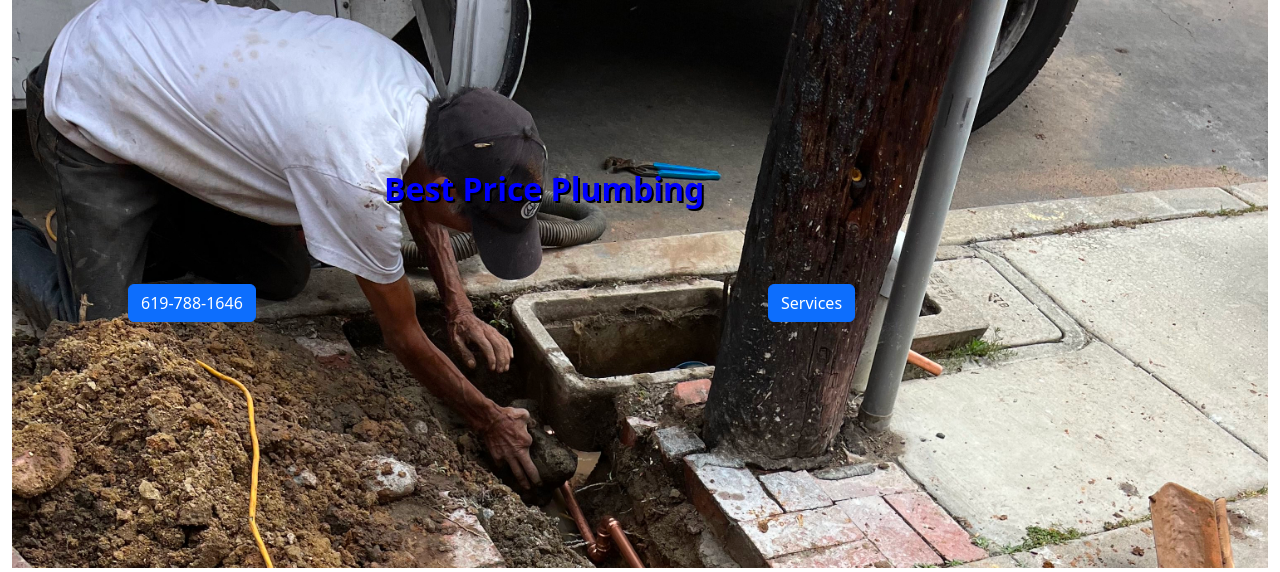
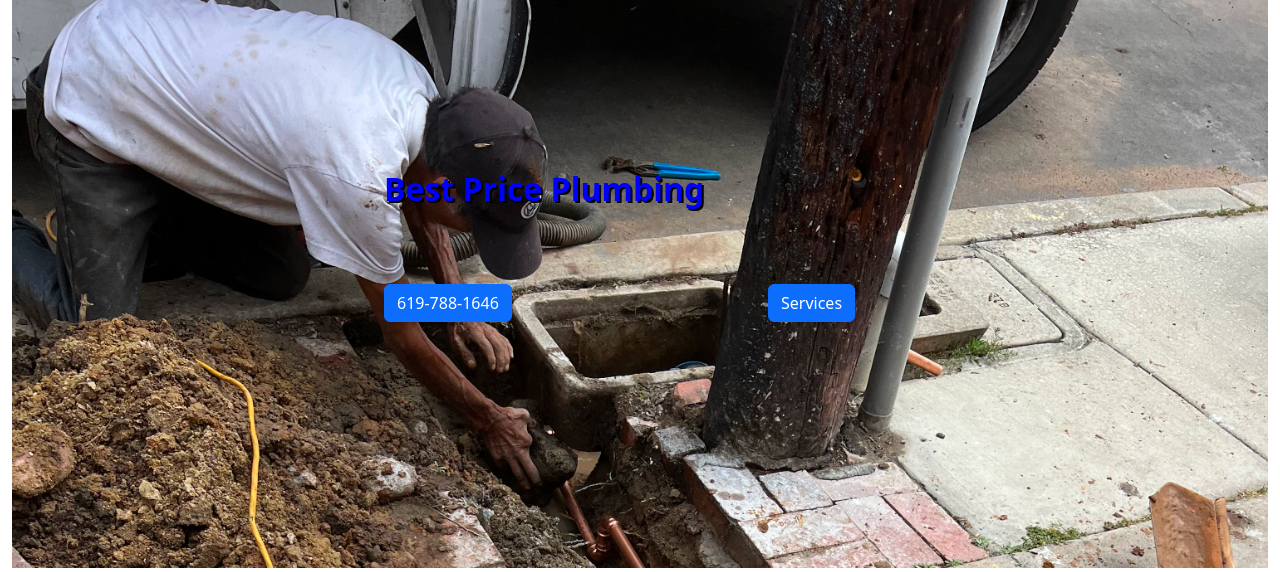
Before and after one commit to kingofcode898/DadWeb, a Flask app: page / in a window 1280 px wide. Shown: the part 132-704 px from the top of the page. Run offline with Flask 3, Linux system fonts and the light colour scheme.

Commit message:
Update homepage

```diff
--- a/templates/homepage.html
+++ b/templates/homepage.html
@@ -18,7 +18,7 @@
         <img class="img-fluid overflow-hidden" src="/static/Gran.jpg">
         <h2 style="position: absolute; top: 30%; left: 30%; color:Blue; font-weight: bold ;text-shadow: 2px 2px black;">Best Price Plumbing</h2>
         <a href="/services" class="btn btn-primary position-absolute" style="top: 50%; left: 60%;">Services</a>
-        <a href="tel: 6197881646" class="btn btn-primary position-absolute top-50" style="left: 10%;">619-788-1646</a>
+        <a href="tel: 6197881646" class="btn btn-primary position-absolute top-50" style="left: 30%;">619-788-1646</a>
     </div>
     <div class="container-fluid text-center" style=" margin-top: 25px; width: 100%; height: 400px; background-color: grey;">
       <div class="row align-items-start">
```
